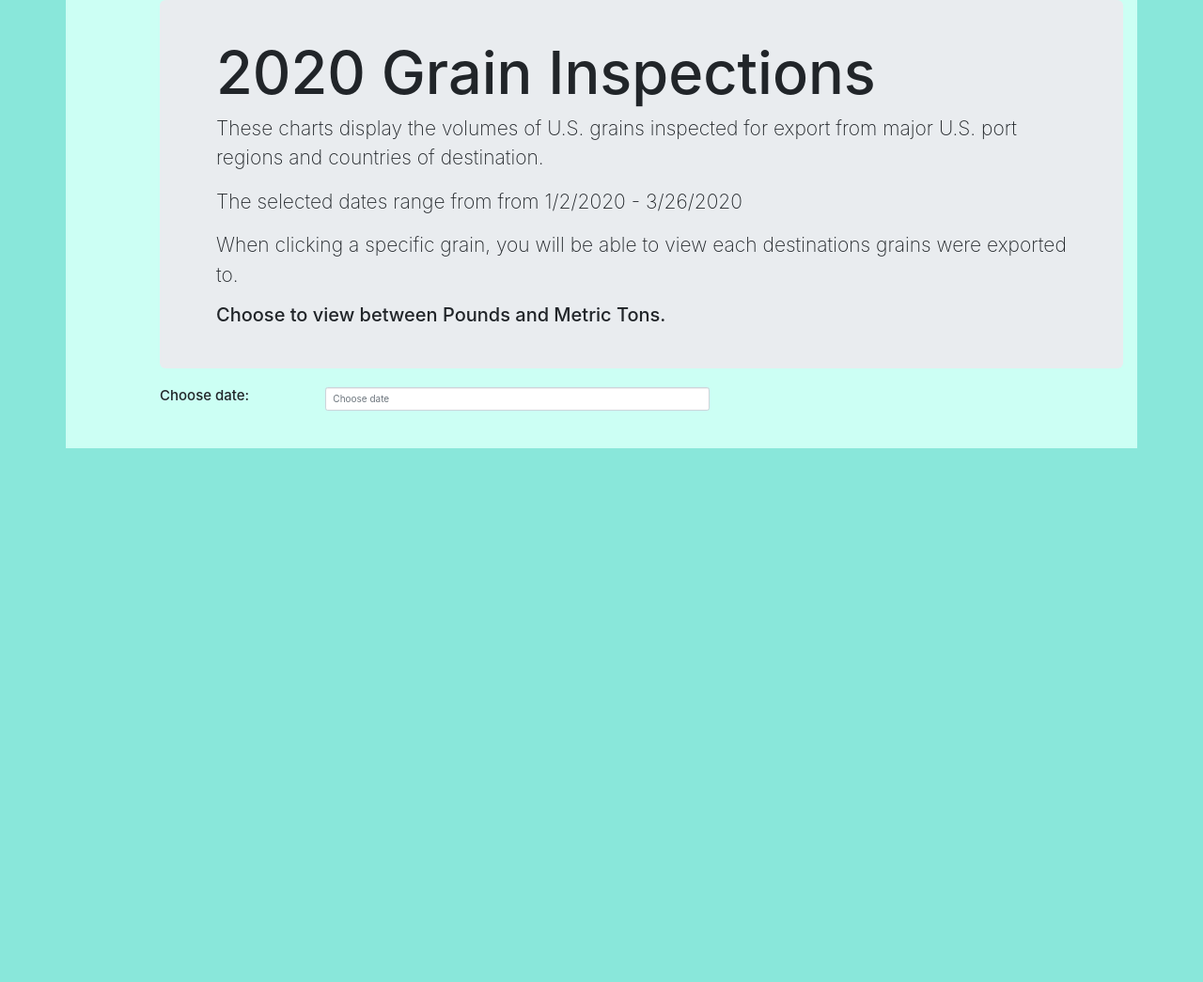
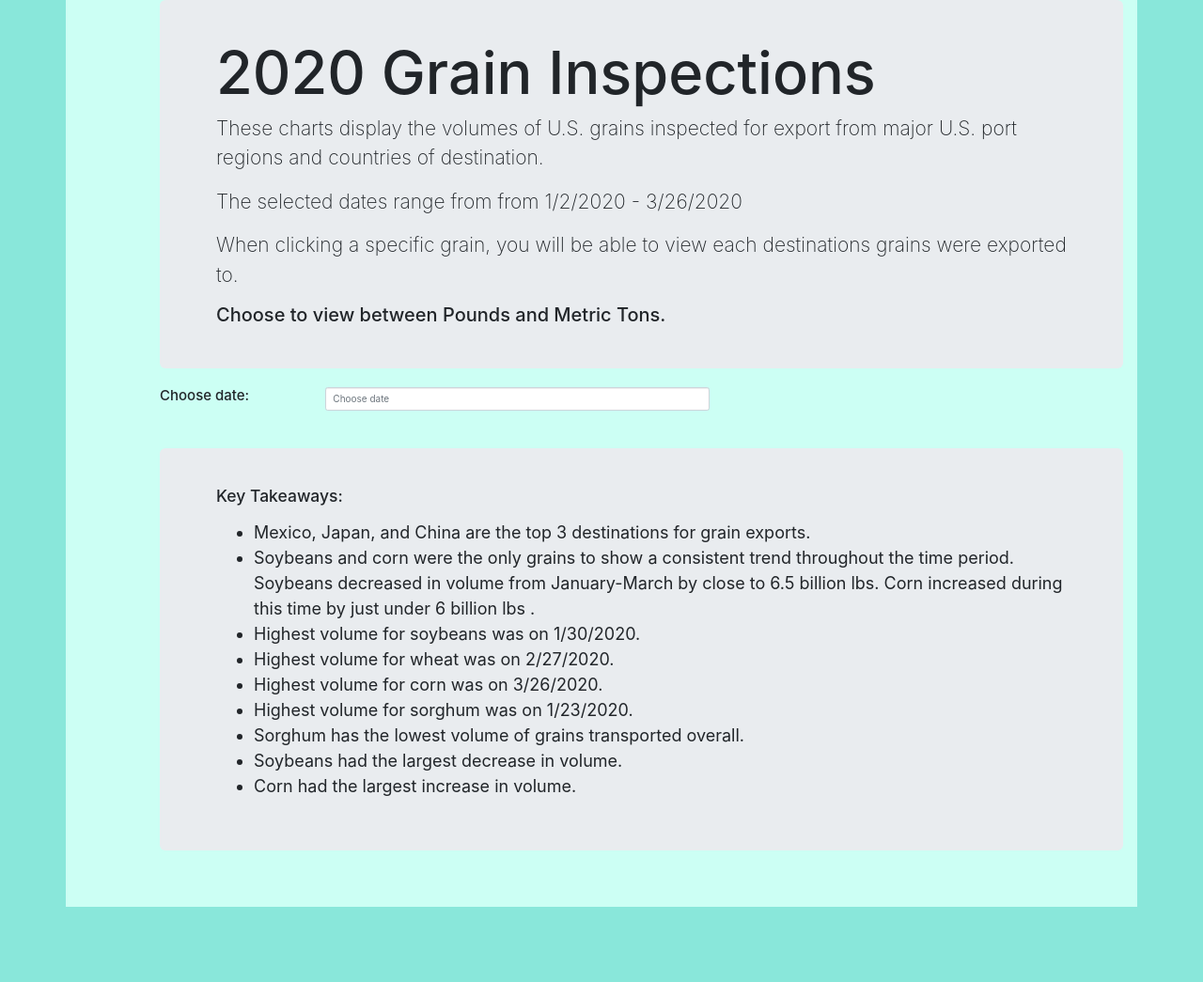
Before and after one commit to jlstewart12/90DaySupplyChain, a Flask app: page / in a window 1280 px wide. Shown: the whole page at 94% size. Before the commit the page ends 477 px from the top, so only its background shows below. Run offline with Flask 2, Linux system fonts and the light colour scheme; data that the repository does not hold is empty; some libraries are stand-ins or nearby versions.

Commit message:
Add files via upload

```diff
--- a/Project 2/Chart 2/templates/index.html
+++ b/Project 2/Chart 2/templates/index.html
@@ -2,12 +2,13 @@
 <html lang="en">
 <head>
     <meta charset="UTF-8">
-    <title>chart</title>
+    <title>Grain Inspections</title>
     <link rel="stylesheet" href="{{ url_for('static',     filename='assets/css/bootstrap.min.css') }}">
     <link rel="stylesheet" href="https://stackpath.bootstrapcdn.com/bootstrap/4.1.3/css/bootstrap.min.css" integrity="sha384-MCw98/SFnGE8fJT3GXwEOngsV7Zt27NXFoaoApmYm81iuXoPkFOJwJ8ERdknLPMO" crossorigin="anonymous">
     <link rel="stylesheet" href="style.css">
     <link rel="stylesheet" href="d3Style.css">
     <style>.highcharts-container > svg > text {display: none}</style>
+    <style>ul.a {font-size: large;}</style>
 </head>
 <body>
 <div class="container">
@@ -34,11 +35,24 @@
     <div id="Grain_all_data_per_day"></div>
     <div id="Destination_per_date_Grain"></div>
 </div>
-    <div>
-        <!-- <p style=Font-family:Lucida;Font-size:20px;color:#C08C81;background-color:rgb(226,226,226);>
-         When clicking a specific grain, you will be able to view each destinations grains were exported to.
-        Choose to view between Pounds and Metric Tons.
-        </p> -->
+<div class="container">
+    <div class="jumbotron">
+         <h3>Key Takeaways: </h3>
+         <p>
+         <ul class="a">
+        <li>Mexico, Japan, and China are the top 3 destinations for grain exports. </li>
+        <li>Soybeans and corn were the only grains to show a consistent trend throughout the
+            time period. Soybeans decreased in volume from January-March by close to 6.5 billion lbs.
+            Corn increased during this time by just under 6 billion lbs .</li>
+        <li>Highest volume for soybeans was on 1/30/2020.</li>
+        <li>Highest volume for wheat was on 2/27/2020.</li>
+        <li>Highest volume for corn was on 3/26/2020.</li>
+        <li>Highest volume for sorghum was on 1/23/2020.</li>
+        <li>Sorghum has the lowest volume of grains transported overall.</li>
+        <li>Soybeans had the largest decrease in volume.</li>
+        <li>Corn had the largest increase in volume.</li>
+        </ul>
+        </p>
     </div>
 </body>
 <script>
```
